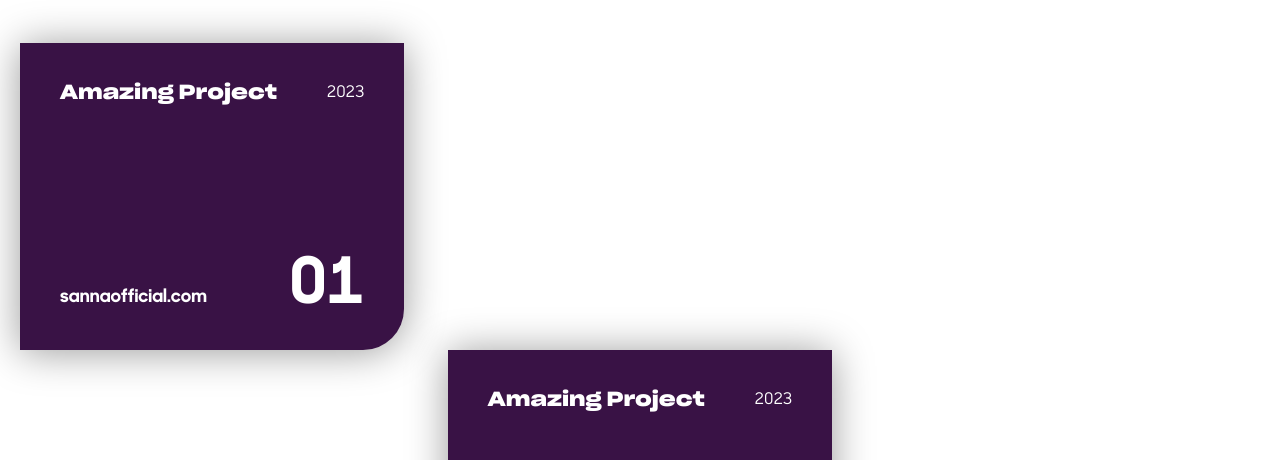
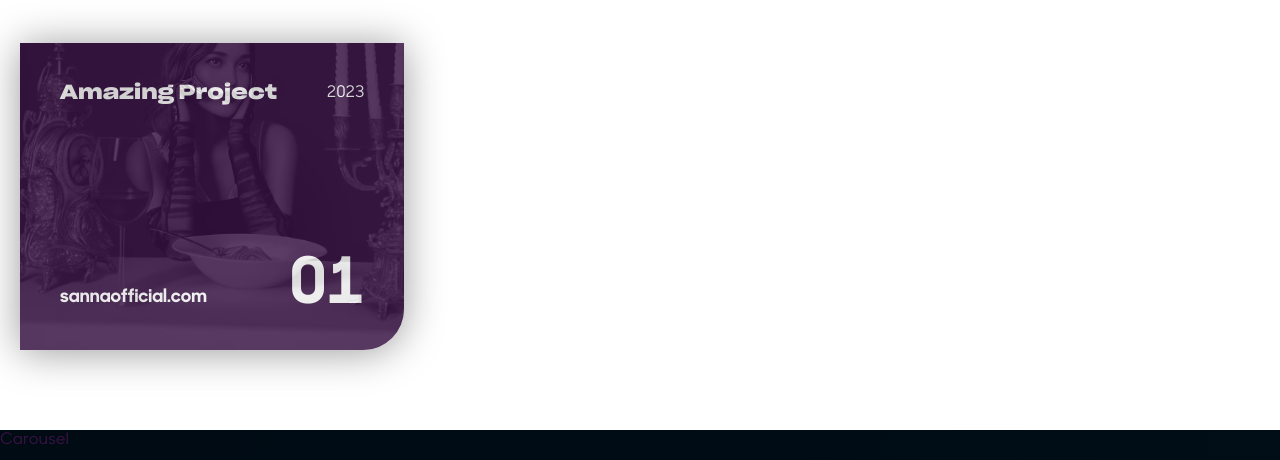
Before and after one commit to DrojasFrontend/website, a Next.js app: page / in a window 1280 px wide. Shown: the part 2216-2676 px from the top of the page. Built offline with nearby package versions, Linux system fonts and the light colour scheme.

Commit message:
refactor(components) refactor comp.Cards, Parallax

```diff
--- a/components/UI/Buttons/CTA/CTA.js
+++ b/components/UI/Buttons/CTA/CTA.js
@@ -8,8 +8,9 @@ let cx = className.bind(styles);
 const CTA = ({ style, children, className, path, blank }) => {
 
   const target = blank ? "_blank" : "";
+
   return (
-    <Link href={`mailto:${path}`} className={cx(["button", `button--${style}`, className])} target={target}>
+    <Link href={path} className={cx(["button", `button--${style}`, className])} target={target}>
       {children}
     </Link>
   );
--- a/components/UI/Buttons/CTA/CTA.module.scss
+++ b/components/UI/Buttons/CTA/CTA.module.scss
@@ -4,15 +4,20 @@
 .button {
   display: inline-block;
   text-decoration: none;
+  font-size: var(--fz-14);
+  width: max-content;
+  padding: rem(13px) rem(20px) rem(10px) rem(20px);
+  letter-spacing: rem(1px);
+  text-transform: uppercase;
+  background-color: transparent;
 
   &--default {
-    font-size: var(--fz-14);
     color: var(--color-gray);
-    padding: rem(10px) rem(20px);
-    width: max-content;
     border: rem(1px) solid var(--color-white);
-    letter-spacing: rem(1px);
-    background-color: transparent;
-    text-transform: uppercase;
+  }
+
+  &--black {
+    margin: 0 auto;
+    border: rem(1px) solid var(--color-black);
   }
 }
--- a/components/UI/Cards/CardProjects/CardProjects.js
+++ b/components/UI/Cards/CardProjects/CardProjects.js
@@ -1,8 +1,10 @@
 import React from "react";
 import Link from "next/link";
-import { Heading } from "../../Heading";
+import Image from "next/image";
+import { Heading } from "@/components/UI/Heading";
 import { FontWeightSelector } from "@/components/UI/FontWeightSelector";
 import { ParallaxText } from "@/components/UI/ParallaxText";
+import { CTA } from "@/components/UI/Buttons/CTA";
 
 import className from "classnames/bind";
 import styles from "./CardProjects.module.scss";
@@ -15,7 +17,7 @@ const projects = [
     link: "https://sannaofficial.com/",
     dominio: "sannaofficial.com",
     number: "01",
-    img: "",
+    image: "/images/sannaofficial.png",
   },
   {
     title: "Amazing Project",
@@ -23,7 +25,7 @@ const projects = [
     link: "https://sannaofficial.com/",
     dominio: "sannaofficial.com",
     number: "02",
-    img: "",
+    image: "/images/sannaofficial.png",
   },
   {
     title: "Amazing Project",
@@ -31,7 +33,7 @@ const projects = [
     link: "https://sannaofficial.com/",
     dominio: "sannaofficial.com",
     number: "03",
-    img: "",
+    image: "/images/sannaofficial.png",
   },
   {
     title: "Amazing Project",
@@ -39,11 +41,44 @@ const projects = [
     link: "https://sannaofficial.com/",
     dominio: "sannaofficial.com",
     number: "04",
-    img: "",
+    image: "/images/sannaofficial.png",
+  },
+  {
+    title: "Amazing Project",
+    year: "2023",
+    link: "https://sannaofficial.com/",
+    dominio: "sannaofficial.com",
+    number: "05",
+    image: "/images/sannaofficial.png",
+  },
+  {
+    title: "Amazing Project",
+    year: "2023",
+    link: "https://sannaofficial.com/",
+    dominio: "sannaofficial.com",
+    number: "06",
+    image: "/images/sannaofficial.png",
+  },
+  {
+    title: "Amazing Project",
+    year: "2023",
+    link: "https://sannaofficial.com/",
+    dominio: "sannaofficial.com",
+    number: "07",
+    image: "/images/sannaofficial.png",
+  },
+  {
+    title: "Amazing Project",
+    year: "2023",
+    link: "https://sannaofficial.com/",
+    dominio: "sannaofficial.com",
+    number: "08",
+    image: "/images/sannaofficial.png",
   },
 ];
 
-const CardProjects = () => {
+const CardProjects = ({ numberCards, loadMore }) => {
+  console.log(numberCards);
   return (
     <section className={cx("wrapper")} id="cases">
       <div className={cx("container")}>
@@ -51,11 +86,35 @@ const CardProjects = () => {
           Projects
         </Heading>
         <div className={cx("grid")}>
-          {projects.slice(0, 3).map((p, idx) => (
-            idx = idx + 1,
-            <Link id={idx} href={p.link} className={cx(["card", `sticky-${idx}`])}>
+          {projects.slice(0, numberCards).map((p, idx) => {
+            const stickyIdx = (idx % 3) + 1;
+            return (
+              <Link
+                key={idx}
+                href={p.link}
+                className={cx(["card", `sticky-${stickyIdx}`])}
+              >
+                <div className={cx("image")}>
+                  <figure>
+                    <Image
+                      src={p.image}
+                      fill
+                      sizes="(min-width: 640px) 100vw, 100vw"
+                      style={{
+                        objectFit: "cover",
+                      }}
+                      quality={75}
+                      alt=""
+                      priority={true}
+                    />
+                  </figure>
+                </div>
                 <div className={cx("name")}>
-                <Heading level="h2" font="Sharp" className="fz-20 color-white">
+                  <Heading
+                    level="h2"
+                    font="Sharp"
+                    className="fz-20 color-white"
+                  >
                     {p.title}
                   </Heading>
                   <p className="color-white">{p.year}</p>
@@ -77,56 +136,16 @@ const CardProjects = () => {
                   </ParallaxText>
                 </div>
               </Link>
-          ))}
-          {/* <Link href="#" className={cx(["card", "sticky-2"])}>
-            <div className={cx("name")}>
-              <Heading level="h2" font="Sharp" className="fz-20 color-white">
-                Project
-              </Heading>
-              <p className="color-white">2022</p>
+            );
+          })}
         </div>
-            <div className={cx("detail")}>
-              <h3 className="color-white">
-                <FontWeightSelector>Project.co</FontWeightSelector>
-              </h3>
-              <p className={cx(["number", "color-white fz-64"])}>
-                <FontWeightSelector>02</FontWeightSelector>
-              </p>
+        {loadMore ?? (
+          <div className={cx("load-more")}>
+            <CTA path="/cases" blank={false} style="black">
+              View more projects
+            </CTA>
           </div>
-            <div className={cx("info")}>
-              <ParallaxText baseVelocity={-0.5} bckg="bckg-black">
-                <h3 className="fz-80 color-white">Project 2.com</h3>
-                <h3 className="fz-80 color-white">Project 2.com</h3>
-                <h3 className="fz-80 color-white">Project 2.com</h3>
-                <h3 className="fz-80 color-white">Project 2.com</h3>
-              </ParallaxText>
-            </div>
-          </Link>
-          <Link href="#" className={cx(["card", "sticky-3"])}>
-            <div className={cx("name")}>
-              <Heading level="h2" font="Sharp" className="fz-20 color-white">
-                Project
-              </Heading>
-              <p className="color-white">2022</p>
-            </div>
-            <div className={cx("detail")}>
-              <h3 className="color-white">
-                <FontWeightSelector>Project.co</FontWeightSelector>
-              </h3>
-              <p className={cx(["number", "color-white fz-64"])}>
-                <FontWeightSelector>03</FontWeightSelector>
-              </p>
-            </div>
-            <div className={cx("info")}>
-              <ParallaxText baseVelocity={-0.5} bckg="bckg-black">
-                <h3 className="fz-80 color-white">Project 3.com</h3>
-                <h3 className="fz-80 color-white">Project 3.com</h3>
-                <h3 className="fz-80 color-white">Project 3.com</h3>
-                <h3 className="fz-80 color-white">Project 3.com</h3>
-              </ParallaxText>
-            </div>
-          </Link> */}
-        </div>
+        )}
       </div>
     </section>
   );
--- a/components/UI/Cards/CardProjects/CardProjects.module.scss
+++ b/components/UI/Cards/CardProjects/CardProjects.module.scss
@@ -10,6 +10,17 @@
   padding-bottom: 50px;
 }
 
+.image {
+  position: absolute;
+  top: 0;
+  left: 0;
+  width: 100%;
+  height: 100%;
+  opacity: 0.2;
+  filter: grayscale(1);
+  transition: opacity 0.6s ease-in-out;
+}
+
 .card {
   display: flex;
   flex-direction: column;
@@ -20,6 +31,9 @@
   box-shadow: 0 2px 40px 0 rgb(0 0 0 / 40%);
 
   &:hover {
+    .image {
+      opacity: 0;
+    }
     .info {
       bottom: 0;
       opacity: 1;
@@ -71,5 +85,14 @@
   width: 100%;
   opacity: 0;
   visibility: hidden;
-  transition: all .6s ease-in-out;
+  transition: all 0.6s ease-in-out;
 }
+
+.load-more {
+  padding-top: rem(50px);
+  text-align: center;
+
+  a {
+    display: block;
+  }
+}
--- a/components/UI/Cards/CardsDefault/CardsDefault.js
+++ b/components/UI/Cards/CardsDefault/CardsDefault.js
@@ -24,7 +24,7 @@ const Cards = () => {
           </Heading>
           <p>
             <FontWeightSelector>Transform design</FontWeightSelector> into web
-            pages with agility, quality and{" "}
+            pages with agility, quality and
             <FontWeightSelector>high performance.</FontWeightSelector>
           </p>
         </div>
--- a/components/UI/Heros/HeroTextImage/HeroTextImage.js
+++ b/components/UI/Heros/HeroTextImage/HeroTextImage.js
@@ -51,7 +51,7 @@ const HeroTextImage = () => {
                 solutions.
               </p>
               <CTA
-                path="danielrojas243@gmail.com"
+                path="mailto:danielrojas243@gmail.com"
                 blank={false}
                 style="default"
               >
--- a/components/UI/ParallaxText/ParallaxText.js
+++ b/components/UI/ParallaxText/ParallaxText.js
@@ -16,7 +16,7 @@ import className from "classnames/bind";
 import styles from "./ParallaxText.module.scss";
 let cx = className.bind(styles);
 
-const ParallaxText = ({ children, baseVelocity = 100, bckg }) => {
+export default function ParallaxText({ children, baseVelocity = 100, bckg }) {
   const baseX = useMotionValue(0);
   const { scrollY } = useScroll();
   const scrollVelocity = useVelocity(scrollY);
@@ -56,5 +56,3 @@ const ParallaxText = ({ children, baseVelocity = 100, bckg }) => {
     </section>
   );
 };
-
-export default ParallaxText;
--- a/next.config.js
+++ b/next.config.js
@@ -1,4 +1,10 @@
 /** @type {import('next').NextConfig} */
-const nextConfig = {}
+const nextConfig = {
+  images: {
+    domains: [
+      "webdesignerpixel.com", // Agrega el dominio que aloja las imágenes aquí
+    ],
+  },
+};
 
-module.exports = nextConfig
+module.exports = nextConfig;
--- a/pages/index.js
+++ b/pages/index.js
@@ -46,7 +46,7 @@ export default function Home() {
       </ParallaxText>
       <CardsDefault />
       <ImageTextBlock />
-      <CardProjects />
+      <CardProjects numberCards={1} loadMore={true} />
       <Carousel />
     </>
   );
```
Also changed, not shown: pages/cases/index.js (+34 -5 lines), public/images/coop-development.png (added), public/images/sannaofficial.png (added). Lines whose indentation alone changed are shown as unchanged.
